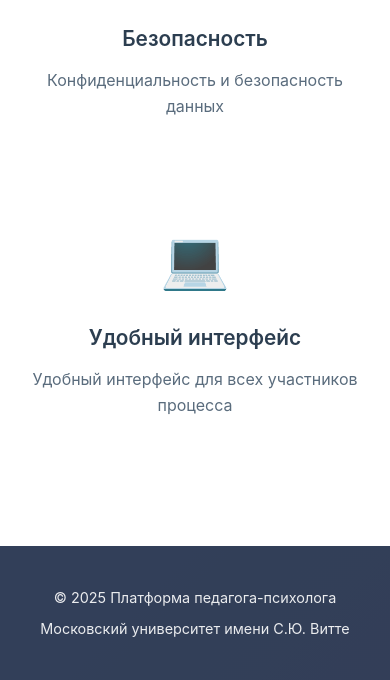
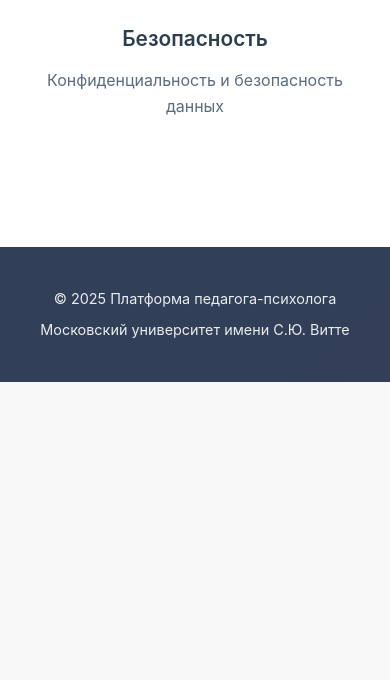
Before and after one commit to psixolog44/psixolog-cabinet, a Django app: page /about/ in a window 390 px wide. Shown: the part 2315-2995 px from the top of the page. After the commit the page ends 2697 px from the top, so only its background shows below. Run offline with Django 5.2, Linux system fonts and the light colour scheme.

Commit message:
Fixed Features block UI

```diff
--- a/static/css/style.css
+++ b/static/css/style.css
@@ -349,7 +349,7 @@ section h2 {
 
 .features-grid-about {
     display: grid;
-    grid-template-columns: repeat(auto-fit, minmax(250px, 1fr));
+    grid-template-columns: repeat(4, 1fr);
     gap: 2rem;
     margin-top: 2rem;
 }
@@ -547,7 +547,13 @@ section h2 {
     }
 
     .features-grid-about {
-        grid-template-columns: 1fr;
+        grid-template-columns: repeat(2, 1fr);
+    }
+
+    @media (max-width: 600px) {
+        .features-grid-about {
+            grid-template-columns: 1fr;
+        }
     }
 
     .steps {
--- a/templates/about.html
+++ b/templates/about.html
@@ -41,11 +41,6 @@
                 <h3>Безопасность</h3>
                 <p>Конфиденциальность и безопасность данных</p>
             </div>
-            <div class="feature-item">
-                <div class="feature-icon-about">💻</div>
-                <h3>Удобный интерфейс</h3>
-                <p>Удобный интерфейс для всех участников процесса</p>
-            </div>
         </div>
     </div>
 </section>
```
